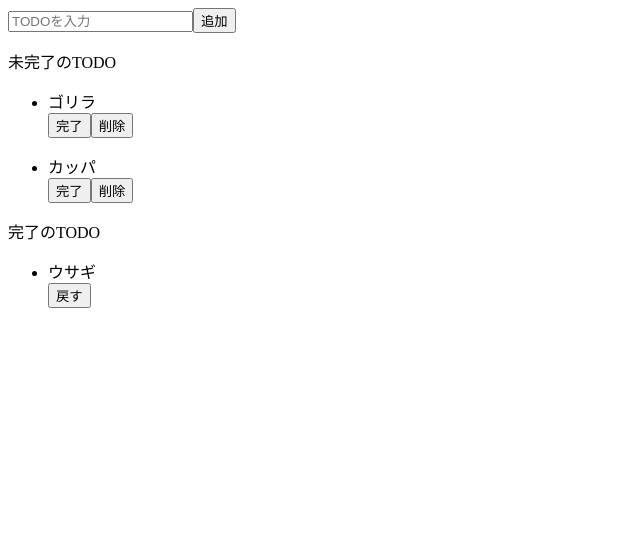
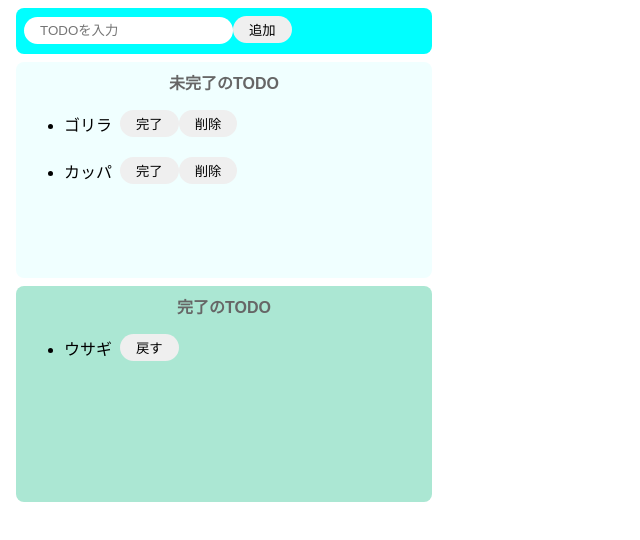
Before and after one commit to anakin1359/react_task_app, a React (Create React App) app: page / in a window 1280 px wide. Shown: the top 540 px of the page, without its empty margins (0-640 px from the left). Built offline with nearby package versions, Linux system fonts and the light colour scheme.

Commit message:
cssの設定

```diff
--- a/src/App.jsx
+++ b/src/App.jsx
@@ -4,26 +4,26 @@
 export const App = () => {
   return (
     <>
-      <div>
+      <div className="input-area">
         <input placeholder="TODOを入力" />
         <button>追加</button>
       </div>
-      <div>
-        <p>未完了のTODO</p>
-        <ul>
+      <div className="incomplete-area">
+        <p className="title">未完了のTODO</p>
+        <ul className="list-row">
           <li>ゴリラ</li>
           <button>完了</button>
           <button>削除</button>
         </ul>
-        <ul>
+        <ul className="list-row">
           <li>カッパ</li>
           <button>完了</button>
           <button>削除</button>
         </ul>
       </div>
-      <div>
-        <p>完了のTODO</p>
-        <ul>
+      <div className="complete-area">
+        <p className="title">完了のTODO</p>
+        <ul className="list-row">
           <li>ウサギ</li>
           <button>戻す</button>
         </ul>
--- a/src/style.css
+++ b/src/style.css
@@ -0,0 +1,66 @@
+body {
+  font-family: sans-serif;
+}
+
+input {
+  border-radius: 16px;
+  border: none;
+  padding: 6px 16px;
+  outline: none;
+}
+
+button {
+  border-radius: 16px;
+  border: none;
+  padding: 4px 16px;
+}
+
+button:hover {
+  background-color: cornflowerblue;
+  color: #fff;
+  cursor: pointer;
+}
+
+li {
+  margin-right: 8px;
+}
+
+.input-area {
+  background-color: aqua;
+  width: 400px;
+  height: 30px;
+  padding: 8px;
+  margin: 8px;
+  border-radius: 8px;
+}
+
+.incomplete-area {
+  background-color: azure;
+  width: 400px;
+  min-height: 200px;
+  padding: 8px;
+  margin: 8px;
+  border-radius: 8px;
+}
+
+.complete-area {
+  background-color: rgb(171, 231, 211);
+  width: 400px;
+  min-height: 200px;
+  padding: 8px;
+  margin: 8px;
+  border-radius: 8px;
+}
+
+p.title {
+  text-align: center;
+  margin-top: 0px;
+  font-weight: bold;
+  color: #666;
+}
+
+ul.list-row {
+  display: flex;
+  align-items: center;
+  padding-bottom: 4px;
+}
```
